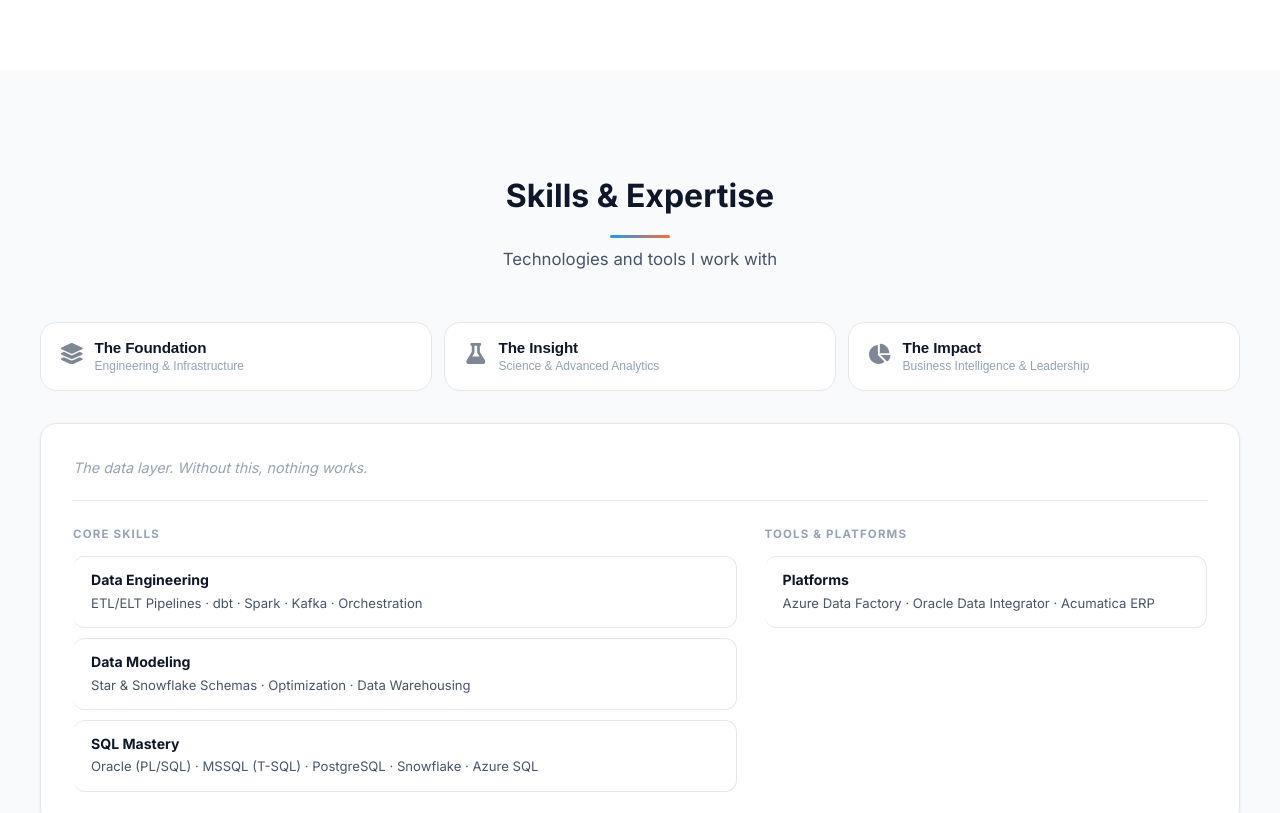
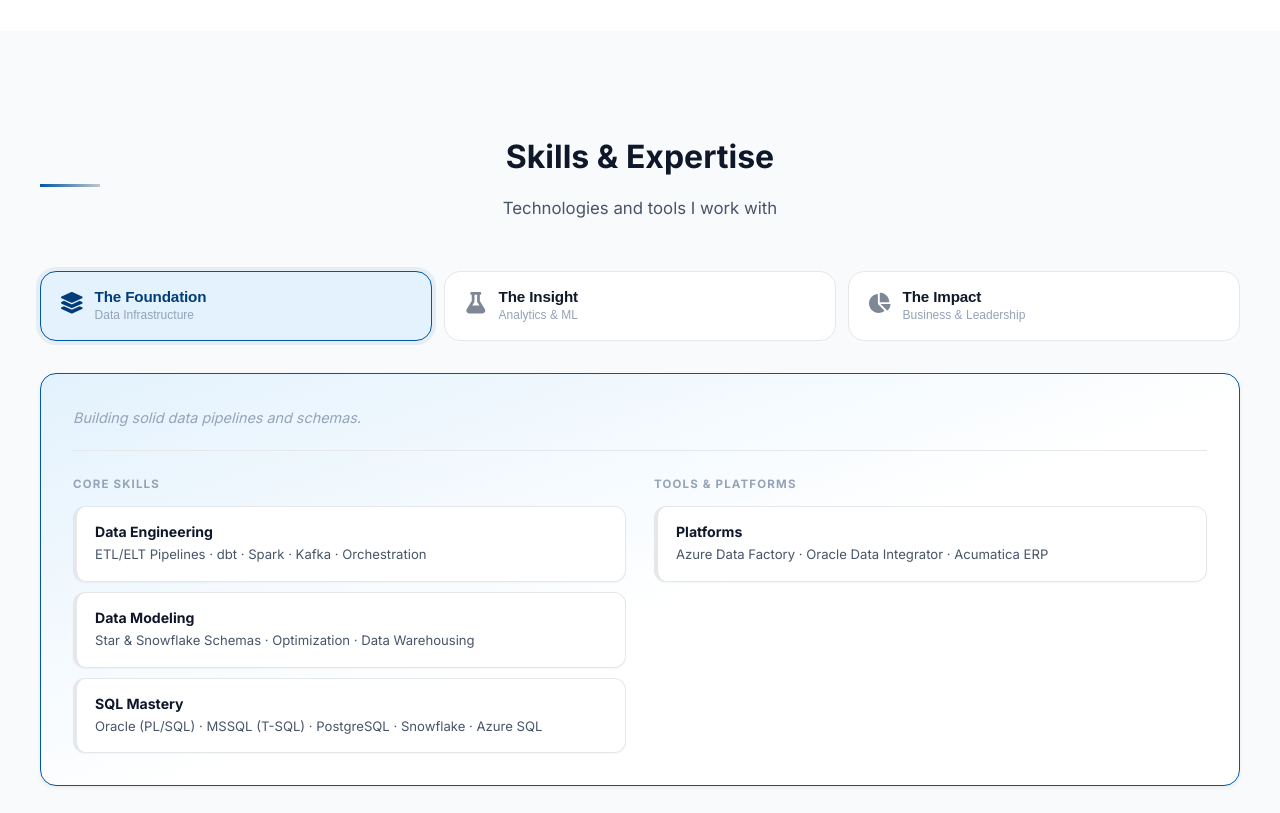
Before and after one commit to ali-baris-demirci/ali-baris-demirci.github.io, a React (Vite) app: page / in a window 1280 px wide. Shown: the part 1520-2333 px from the top of the page. Built offline with nearby package versions, Linux system fonts and the light colour scheme.

Commit message:
Some fixes

```diff
--- a/src/components/Contact.jsx
+++ b/src/components/Contact.jsx
@@ -65,7 +65,7 @@ const Contact = () => {
               <div>
                 <h3 className="contact__card-title">Location</h3>
                 <p className="contact__card-value">{personalInfo.location}</p>
-                <p className="contact__card-sub">Work Permit Holder in Germany · Open to Relocation</p>
+                <p className="contact__card-sub">Work Permit Holder in Germany</p>
               </div>
             </div>
           </div>
--- a/src/components/Skills.jsx
+++ b/src/components/Skills.jsx
@@ -7,10 +7,10 @@ const DOMAINS = [
   {
     key: 'foundation',
     label: 'The Foundation',
-    sublabel: 'Engineering & Infrastructure',
+    sublabel: 'Data Infrastructure',
     icon: <FaLayerGroup />,
-    tagline: 'The data layer. Without this, nothing works.',
-    accent: 'sky',
+    tagline: 'Building solid data pipelines and schemas.',
+    accent: 'primary',
     columns: [
       {
         title: 'Core Skills',
@@ -31,17 +31,17 @@ const DOMAINS = [
   {
     key: 'insight',
     label: 'The Insight',
-    sublabel: 'Science & Advanced Analytics',
+    sublabel: 'Analytics & ML',
     icon: <FaFlask />,
-    tagline: 'Turning data into patterns. Patterns into predictions.',
-    accent: 'indigo',
+    tagline: 'Analyzing patterns and building predictions.',
+    accent: 'secondary',
     columns: [
       {
         title: 'Core Skills',
         items: [
           { label: 'Programming', detail: 'Python (Pandas, NumPy) · Jupyter · GitHub · VS Code' },
           { label: 'Machine Learning', detail: 'scikit-learn · Keras · PyTorch · OpenCV · YOLO' },
-          { label: 'Advanced Statistics', detail: 'Feature Engineering · A/B Testing · Exploratory Data Analysis (EDA)' },
+          { label: 'Advanced Statistics', detail: 'Feature Engineering · A/B Testing · Data Exploration' },
           { label: 'Validation', detail: 'Data Quality Rules · Error Reduction · Accuracy Controls' },
         ],
       },
@@ -56,10 +56,10 @@ const DOMAINS = [
   {
     key: 'impact',
     label: 'The Impact',
-    sublabel: 'Business Intelligence & Leadership',
+    sublabel: 'Business & Leadership',
     icon: <FaChartPie />,
-    tagline: 'Where data meets decisions. This is what stakeholders see.',
-    accent: 'teal',
+    tagline: 'Delivering insights that drive decisions.',
+    accent: 'accent',
     columns: [
       {
         title: 'Core Skills',
--- a/src/data/portfolioData.js
+++ b/src/data/portfolioData.js
@@ -1,7 +1,7 @@
 export const personalInfo = {
   name: "Ali Baris Demirci",
   title: "Data Analyst | BI Specialist | Data Engineer",
-  location: "Izmir, Türkiye (Open to Relocation)",
+  location: "Izmir, Türkiye",
   email: "alibarisdemirci@gmail.com",
   linkedin: "https://www.linkedin.com/in/ali-baris-demirci",
   github: "https://github.com/ali-baris-demirci",
--- a/src/styles/About.css
+++ b/src/styles/About.css
@@ -5,7 +5,8 @@
   display: grid;
   grid-template-columns: 1.5fr 1fr;
   gap: 60px;
-  align-items: start;
+  align-items: stretch;
+  justify-content: space-between;
 }
 
 .about__summary {
@@ -13,12 +14,14 @@
   color: var(--text-secondary);
   line-height: 1.8;
   margin-bottom: 20px;
+  text-align: justify;
 }
 
 .about__extra {
   font-size: 1rem;
   color: var(--text-secondary);
   line-height: 1.8;
+  text-align: justify;
 }
 
 /* Quick Facts */
--- a/src/styles/Experience.css
+++ b/src/styles/Experience.css
@@ -172,9 +172,19 @@
   color: var(--text-muted);
 }
 
+.exp__achievements li {
+  position: relative;
+  padding-left: 20px;
+  font-size: 0.9rem;
+  color: var(--text-secondary);
+  line-height: 1.6;
+}
+
 .exp__achievements li::before {
   content: '✓';
-  color: var(--primary);
+  position: absolute;
+  left: 0;
+  color: var(--accent);
   font-weight: 700;
 }
 
--- a/src/styles/Footer.css
+++ b/src/styles/Footer.css
@@ -2,10 +2,11 @@
 /*        FOOTER           */
 /* ===================== */
 .footer {
-  background: linear-gradient(135deg, var(--primary-dark) 0%, var(--primary) 100%);
+  background: linear-gradient(135deg, var(--primary) 0%, var(--secondary) 100%);
   color: var(--text-light);
   padding: 60px 24px 24px;
-  border-top: 1px solid rgba(255, 255, 255, 0.1);
+  border-top: none;
+  margin-top: 0;
 }
 
 .footer__container {
--- a/src/styles/Global.css
+++ b/src/styles/Global.css
@@ -2,20 +2,23 @@
 /*    CSS VARIABLES       */
 /* ===================== */
 :root {
-  /* Primary Color Palette - Bright & Energetic */
-  --primary: #1D9BF0;           /* Bright Sky Blue */
-  --primary-dark: #1a7bc4;      /* Darker Sky Blue */
-  --primary-light: #e0f2fe;     /* Light Sky Blue */
-  --primary-lighter: #f0f9ff;   /* Lighter Sky Blue */
+  /* Primary Color Palette - Professional Blue */
+  --primary: #0056A8;           /* Deep Blue */
+  --primary-dark: #003D7A;      /* Darker Blue */
+  --primary-light: #E3F2FD;     /* Light Blue */
+  --primary-lighter: #F0F7FF;   /* Lighter Blue */
 
-  /* Secondary Color Palette - Tech & Modern */
-  --secondary: #0D9488;         /* Tech Teal - for accents */
-  --secondary-light: #CCFBF1;   /* Light Teal */
-  --secondary-lighter: #F0FDFA; /* Lightest Teal */
+  /* Secondary Color Palette - Purple */
+  --secondary: #6B21A8;         /* Rich Purple */
+  --secondary-dark: #581C87;    /* Darker Purple */
+  --secondary-light: #F3E8FF;   /* Light Purple */
+  --secondary-lighter: #FAF5FF; /* Lightest Purple */
 
-  /* Accent Colors - Energetic & Vibrant */
-  --accent: #FF6B35;            /* Vibrant Coral - for CTAs */
-  --accent-light: #FFE5D9;      /* Light Coral */
+  /* Accent Colors - Teal (removed coral) */
+  --accent: #9CA3AF;            /* Soft Silver */
+  --accent-light: #F3F5F8;      /* Light Silver */
+  --silver: #C2C7CE;
+  --silver-light: #F5F7FA;
 
   /* Neutral Colors */
   --bg-white: #FFFFFF;
@@ -154,49 +157,45 @@ img {
   display: block;
   width: 60px;
   height: 3px;
-  background: linear-gradient(90deg, var(--primary), var(--accent));
-  margin: 12px auto 0;
-  border-radius: 2px;
-}
-
-/* ===================== */
+  background: linear-gradient(90deg, var(--primary), var(--silver));
 /*    BUTTONS              */
 /* ===================== */
 .btn {
   display: inline-flex;
   align-items: center;
+  justify-content: center;
   gap: 8px;
-  padding: 12px 28px;
-  border-radius: var(--radius-sm);
+  padding: 14px 32px;
+  border-radius: var(--radius-md);
   font-size: 0.95rem;
-  font-weight: 500;
+  font-weight: 600;
   cursor: pointer;
   transition: var(--transition);
   border: 2px solid transparent;
+  white-space: nowrap;
+  min-height: 48px;
 }
 
 .btn--primary {
-  background: linear-gradient(135deg, var(--primary), var(--accent));
+  background: linear-gradient(135deg, var(--primary) 0%, var(--secondary) 100%);
   color: white;
   border-color: transparent;
 }
 
 .btn--primary:hover {
-  background: linear-gradient(135deg, var(--primary-dark), #4f46e5);
+  background: linear-gradient(135deg, var(--primary-dark), var(--secondary-dark));
   transform: translateY(-2px);
   box-shadow: var(--shadow-lg);
 }
 
 .btn--outline {
   background-color: transparent;
-  color: var(--primary);
-  border-color: var(--primary);
+  color: var(--accent);
+  border-color: var(--accent);
 }
 
 .btn--outline:hover {
-  background: linear-gradient(135deg, var(--primary), var(--accent));
-  color: white;
-  border-color: transparent;
+  background: linear-gradient(135deg, var(--accent), var(--secondary));
   transform: translateY(-2px);
   box-shadow: var(--shadow-md);
 }
--- a/src/styles/Hero.css
+++ b/src/styles/Hero.css
@@ -64,7 +64,7 @@
 /* Text Styling */
 .hero__greeting {
   font-size: 0.95rem;
-  color: var(--secondary);
+  color: white;
   font-weight: 600;
   margin-bottom: 12px;
   letter-spacing: 1.5px;
--- a/src/styles/Skills.css
+++ b/src/styles/Skills.css
@@ -6,18 +6,18 @@
 .skills {
   --primary-bg:      var(--primary-light);
   --primary-text:    var(--primary-dark);
-  --primary-border:  #5B8FD4;
-  --primary-glow:    rgba(31, 58, 127, 0.08);
+  --primary-border:  var(--primary);
+  --primary-glow:    rgba(0, 86, 168, 0.08);
 
   --secondary-bg:    var(--secondary-light);
   --secondary-text:  var(--secondary);
-  --secondary-border: #0D9488;
-  --secondary-glow:  rgba(13, 148, 136, 0.08);
+  --secondary-border: var(--secondary);
+  --secondary-glow:  rgba(107, 33, 168, 0.08);
 
   --accent-bg:       var(--accent-light);
-  --accent-text:     #8B7500;
+  --accent-text:     var(--accent);
   --accent-border:   var(--accent);
-  --accent-glow:     rgba(212, 175, 55, 0.08);
+  --accent-glow:     rgba(8, 145, 178, 0.08);
 }
 
 /* ── Tab Bar ── */
@@ -99,6 +99,7 @@
   background: var(--accent-bg);
   border-color: var(--accent-border);
   box-shadow: 0 0 0 4px var(--accent-glow);
+  box-shadow: 0 0 0 4px var(--accent-glow);
 }
 .skills__tab--active.skills__tab--accent .skills__tab-label { color: var(--accent-text); }
 .skills__tab--active.skills__tab--accent .skills__tab-icon  { color: var(--accent-text); opacity: 1; }
@@ -134,7 +135,7 @@
 
 .skills__panel-columns {
   display: grid;
-  grid-template-columns: 1.5fr 1fr;
+  grid-template-columns: 1fr 1fr;
   gap: 28px;
 }
 
@@ -155,25 +156,29 @@
 
 /* ── Skill Cards ── */
 .skills__card {
-  border: 1px solid var(--border);
+  border: 1.5px solid var(--border);
+  border-left: 4px solid var(--border);
   border-radius: var(--radius-md);
-  padding: 14px 18px;
+  padding: 16px 18px;
   background: var(--bg-white);
   transition: var(--transition);
   display: flex;
   flex-direction: column;
   gap: 4px;
+  box-shadow: var(--shadow-xs);
 }
 
 .skills__card:hover {
-  transform: translateX(3px);
-  box-shadow: var(--shadow-sm);
+  transform: translateX(4px);
+  box-shadow: var(--shadow-md);
+  border-color: var(--primary);
+  border-left-color: var(--primary);
 }
 
 /* Left accent bar per domain */
-.skills__card--sky    { border-left: 3px solid var(--sky-border); }
-.skills__card--indigo { border-left: 3px solid var(--indigo-border); }
-.skills__card--teal   { border-left: 3px solid var(--teal-border); }
+.skills__card--sky    { border-left-color: var(--primary-border); }
+.skills__card--indigo { border-left-color: var(--secondary-border); }
+.skills__card--teal   { border-left-color: var(--accent-border); }
 
 .skills__card-label {
   font-size: 0.88rem;
```
Also changed, not shown: package.json (+14 -14 lines), src/styles/Contact.css (+12 -2 lines), src/styles/Education.css (+8 -7 lines), 1 other file (tests, documents, lock files or other folders).
